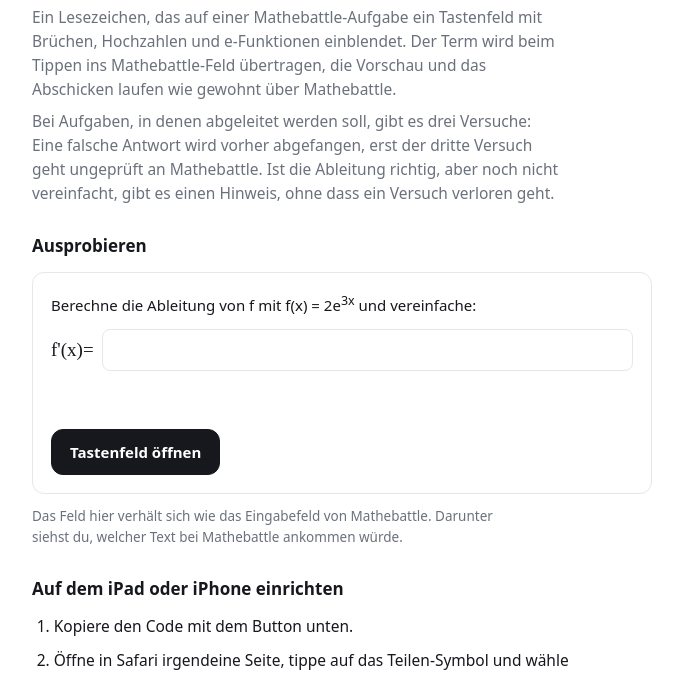
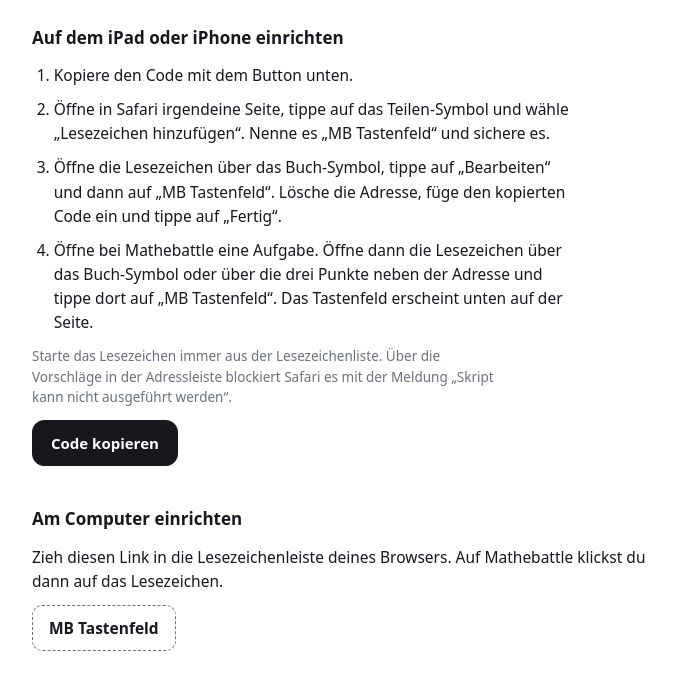
Before and after one commit to jab-schule/Mathebattle-Eingabefeld, a plain HTML site: page index.html in a window 1280 px wide. Shown: the part 73-749 px from the top of the page, without its empty margins (298-981 px from the left). Drawn offline with Linux system fonts and the light colour scheme.

Commit message:
Anleitungsseite auf die Einrichtung beschränken
Co-Authored-By: Claude Opus 5.5 <noreply@anthropic.com>
Claude-Session: https://claude.ai/code/session_0149ej9mUrj6ZDU9ikJU8qSJ

```diff
--- a/index.html
+++ b/index.html
@@ -16,7 +16,7 @@
 :root[data-theme="dark"]{ color-scheme:dark; --bg:#111317; --ink:#ECEEF2; --muted:#9AA1AD; --line:#272B32; --soft:#1B1E24; --accent:#8AA5FF; --ok:#3BBF73; --on-ink:#111317; }
 *{box-sizing:border-box}
 body{background:var(--bg);color:var(--ink);font-family:var(--font);font-size:15.5px;line-height:1.55;
-  padding-block:28px 380px;padding-left:max(16px, env(safe-area-inset-left, 0px));padding-right:max(16px, env(safe-area-inset-right, 0px))}
+  padding-block:28px 40px;padding-left:max(16px, env(safe-area-inset-left, 0px));padding-right:max(16px, env(safe-area-inset-right, 0px))}
 main{max-width:620px;margin:0 auto;display:flex;flex-direction:column;gap:28px}
 h1{margin:0;font-size:22px;font-weight:600;letter-spacing:-.01em;text-wrap:balance}
 h2{margin:0;font-size:17px;font-weight:600}
@@ -45,21 +45,7 @@ button:focus-visible,a:focus-visible,textarea:focus-visible{outline:2px solid va
 <main>
   <div style="display:flex;flex-direction:column;gap:8px">
     <h1>Mathebattle-Tastenfeld</h1>
-    <p class="lead">Ein Lesezeichen, das auf einer Mathebattle-Aufgabe ein Tastenfeld mit Brüchen, Hochzahlen und e-Funktionen einblendet. Der Term wird beim Tippen ins Mathebattle-Feld übertragen, die Vorschau und das Abschicken laufen wie gewohnt über Mathebattle.</p>
-    <p class="lead">Bei Aufgaben, in denen abgeleitet werden soll, gibt es drei Versuche: Eine falsche Antwort wird vorher abgefangen, erst der dritte Versuch geht ungeprüft an Mathebattle. Ist die Ableitung richtig, aber noch nicht vereinfacht, gibt es einen Hinweis, ohne dass ein Versuch verloren geht.</p>
   </div>
-
-  <section>
-    <h2>Ausprobieren</h2>
-    <div class="demo">
-      <p class="q">Berechne die Ableitung von f mit f(x) = 2e<sup>3x</sup> und vereinfache:</p>
-      <div class="field">f'(x)=<input type="text" id="term_input" onkeyup="term_check(&quot;x&quot;,event);" aria-label="Eingabefeld wie bei Mathebattle"></div>
-      <div class="out" id="as_function" aria-live="polite"></div>
-      <span id="bloesen"></span>
-      <button type="button" class="btn primary" id="tryBtn">Tastenfeld öffnen</button>
-    </div>
-    <p class="note">Das Feld hier verhält sich wie das Eingabefeld von Mathebattle. Darunter siehst du, welcher Text bei Mathebattle ankommen würde.</p>
-  </section>
 
   <section>
     <h2>Auf dem iPad oder iPhone einrichten</h2>
@@ -98,19 +84,6 @@ document.getElementById('copyBtn').addEventListener('click', function(){
   var fallback=function(){ ta.focus(); ta.select(); alertless('Der Code ist markiert. Kopiere ihn über das Menü oder mit Strg+C.'); };
   try{ navigator.clipboard.writeText(BM_URL).then(function(){ alertless('Code kopiert.'); }, fallback); }catch(e){ fallback(); }
 });
-/* Nachbau der Mathebattle-Funktionen für das Testfeld */
-function term_check(x, ev){
-  var v=document.getElementById('term_input').value, o=document.getElementById('as_function');
-  o.className='out';
-  o.innerHTML = v ? 'Bei Mathebattle käme an: <code></code>' : '';
-  if(v) o.querySelector('code').textContent=v;
-}
-function form_submit(){
-  var o=document.getElementById('as_function'), v=document.getElementById('term_input').value;
-  o.className='out sent'; o.textContent='Abgeschickt: '+v;
-}
-function runBookmarklet(){ if(window.__mbk){ window.__mbk.toggle(); return; } var sc=document.createElement('script'); sc.src='tastenfeld.js?v='+Date.now(); document.body.appendChild(sc); }
-document.getElementById('tryBtn').addEventListener('click', runBookmarklet);
 </script>
 
 </body>
```
